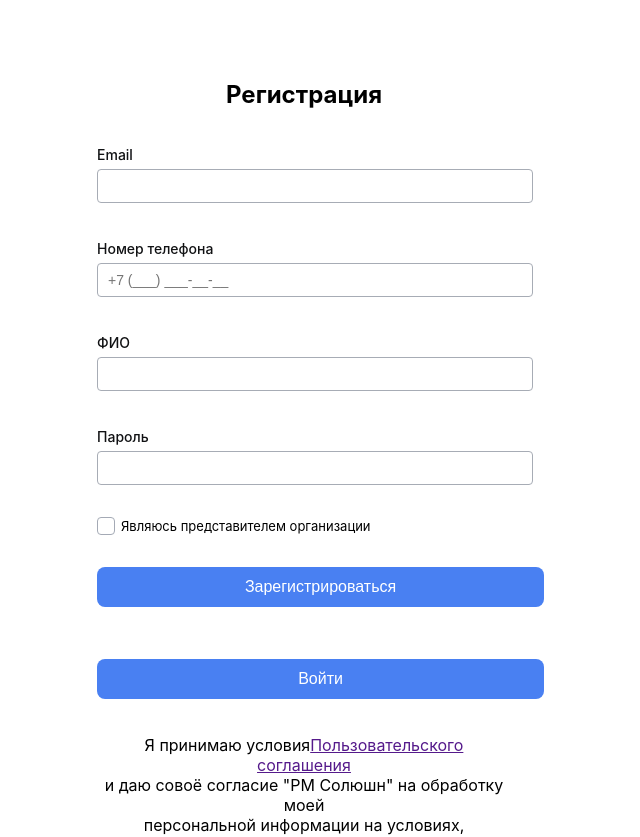
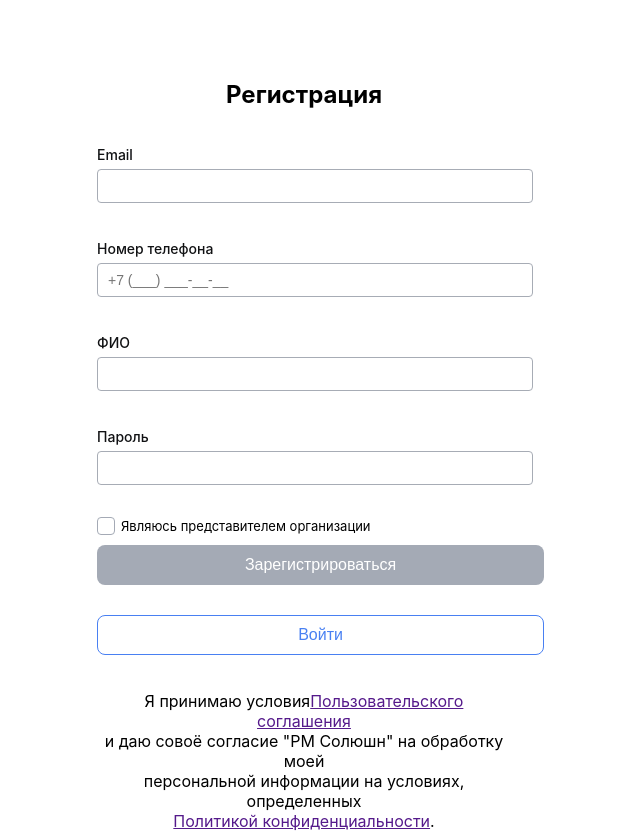
Before and after one commit to It-Shu/RMS, a React (Create React App) app: page /registration in a window 1280 px wide. Shown: the top 837 px of the page, without its empty margins (336-976 px from the left). Built offline with nearby package versions, Linux system fonts and the light colour scheme.

Commit message:
refactor

```diff
--- a/src/App.tsx
+++ b/src/App.tsx
@@ -12,7 +12,7 @@ function App() {
                 <Enter/>
             }/>
             <Route path={'/registration'} render={() =>
-                <Registration buttonTitle={'Зарегистрироваться'}/>
+                <Registration />
             }/>
             <Route path={'/data'} render={() =>
                 <OrganizationData/>
--- a/src/components/enter/Button/Button.tsx
+++ b/src/components/Button/Button.tsx
@@ -1,13 +1,14 @@
 import React from 'react';
-import styles from "../Enter.module.css";
+import styles from "../enter/Enter.module.css";
 
 type ButtonType = {
-    type?: 'submit' | 'reset' | 'button' | undefined;
+    type?: 'submit' | 'reset' | 'button'
     disabled?: boolean
     title: string
 }
 
 const Button = (props: ButtonType) => {
+
     return (
         <div>
             <button className={styles.button} type={props.type} disabled={props.disabled}>{props.title}</button>
--- a/src/components/enter/Enter.module.css
+++ b/src/components/enter/Enter.module.css
@@ -76,8 +76,8 @@
 
 .button {
     padding: 0;
-    border: none;
     outline: none;
+    /*border: none;*/
     height: 40px;
     width: 108%;
     font-style: normal;
@@ -87,15 +87,26 @@
     text-align: center;
     border-radius: 8px;
     cursor: pointer;
-    color: #fff;
-    background-color: #4980f2;
+    background-color: #fff;
+    border: 1px solid #4980f2;
+    color: #4980f2;
     transition: all .2s linear;
     margin-bottom: 20px;
 }
 
+.button:hover {
+    color: #fff;
+    background-color: #4980f2;
+}
+
+.button:active {
+    border-color: #00449a;
+}
+
 .button:disabled {
-    background-color: rgba(80, 77, 77, 0.82);
-    color: rgba(255, 255, 255, 0.68);
+    background-color: #a4aab5;
+    color: #fff;
+    border: none;
 }
 
 .titleOtherEnters {
--- a/src/components/enter/input/Input.tsx
+++ b/src/components/input/Input.tsx
@@ -1,6 +1,7 @@
 import React from 'react';
-import styles from "../Enter.module.css";
+import styles from "../enter/Enter.module.css";
 import {useFormik} from "formik";
+import Button from "../Button/Button";
 
 
 type InputTypes = {
@@ -18,6 +19,8 @@ type FormikErrorsType = {
 
 const Input = (props: InputTypes) => {
 
+
+
     // подключается библиотека formik для настройки валидации формы
     const formik = useFormik({
         initialValues: {
@@ -30,7 +33,7 @@ const Input = (props: InputTypes) => {
             const errors: FormikErrorsType = {};
             if (!values.email) {
                 errors.email = 'Введите email'
-            } else if (!/^[a-zA-Z0-9_.+-]+@[a-zA-Z0-9-]+\.[a-zA-Z0-9-.]+$/i.test(values.email)) {
+            } else if (!/^[a-zA-Z0-9_.+-]+@[a-zA-Z0-9-]+\.[a-zA-Z0-9-.]{2,4}$/i.test(values.email)) {
                 errors.email = 'Требуется ввести адрес электронной почты'
             }
             if (!values.password) {
@@ -57,6 +60,11 @@ const Input = (props: InputTypes) => {
             // formik.resetForm()
         }
     })
+
+    const disabledButton = () => {
+        return !(formik.values.email && formik.values.password);
+        // return !!(formik.errors.email && formik.errors.password);
+    }
 
     const getFormikFieldEmail = 'email'
     const getFormikFieldPassword ='password'
@@ -99,8 +107,9 @@ const Input = (props: InputTypes) => {
                 </div>
                 {formicError ()}
             </div>
+            {/*<Button title={'erer'} type={'button'} disabled={disabledButton()}/>*/}
+        </form>
 
-        </form>
     );
 };
 
--- a/src/components/registration/Registration.module.css
+++ b/src/components/registration/Registration.module.css
@@ -110,12 +110,11 @@
 }
 
 .buttonForm {
-    margin-top: 32px;
+    margin-top: 10px;
 }
 
 .button {
     padding: 0;
-    border: none;
     outline: none;
     height: 40px;
     width: 108%;
@@ -126,15 +125,27 @@
     text-align: center;
     border-radius: 8px;
     cursor: pointer;
-    color: #fff;
-    background-color: #4980f2;
+    background-color: #fff;
+    border: 1px solid #4980f2;
+    color: #4980f2;
+
     transition: all .2s linear;
     margin-bottom: 20px;
 }
 
+.button:hover {
+    color: #fff;
+    background-color: #4980f2;
+}
+
+.button:active {
+    border-color: #00449a;
+}
+
 .button:disabled {
-    background-color: rgba(80, 77, 77, 0.82);
-    color: rgba(255, 255, 255, 0.68);
+    background-color: #a4aab5;
+    color: #fff;
+    border: none;
 }
 
 
--- a/src/components/registration/Registration.tsx
+++ b/src/components/registration/Registration.tsx
@@ -1,10 +1,10 @@
 import React from 'react';
 import {NavLink} from 'react-router-dom';
 import styles from "./Registration.module.css";
-import Input from "../enter/input/Input";
+import Input from "../input/Input";
 
 type RegistrationPropsType = {
-    buttonTitle: string
+
 }
 
 const Registration = (props: RegistrationPropsType) => {
@@ -44,28 +44,8 @@ const Registration = (props: RegistrationPropsType) => {
                     {/* </button>*/}
 
                     <h1 className={styles.title}>Регистрация</h1>
-
                     <Input title={'Email'} type={'email'} />
-
-                    {/*<div className={styles.inputForm}>*/}
-                    {/*    <div className={styles.inputTitle}>*/}
-                    {/*        <label>Номер телефона</label>*/}
-                    {/*    </div>*/}
-                    {/*    <div className={styles.inputDiv}>*/}
-                    {/*        <input className={styles.input} type="tel"/>*/}
-                    {/*    </div>*/}
-                    {/*</div>*/}
-
                     <Input title={'Номер телефона'} type="tel" placeholder={"+7 (___) ___-__-__"}/>
-
-                    {/*<div className={styles.inputForm}>*/}
-                    {/*    <div className={styles.inputTitle}>*/}
-                    {/*        <label>ФИО</label>*/}
-                    {/*    </div>*/}
-                    {/*    <div className={styles.inputDiv}>*/}
-                    {/*        <input className={styles.input} type="text"/>*/}
-                    {/*    </div>*/}
-                    {/*</div>*/}
                     <Input title={'ФИО'} type={'name'}/>
                     <Input title={'Пароль'} type={'password'}/>
 
@@ -80,7 +60,7 @@ const Registration = (props: RegistrationPropsType) => {
 
                     <div className={styles.buttonForm}>
                         <NavLink to={'/data'}>
-                            <button className={styles.button} disabled={false}>{props.buttonTitle}</button>
+                            <button className={styles.button} disabled={true}>Зарегистрироваться</button>
                         </NavLink>
                     </div>
 
--- a/src/redusers/registration-reducer.ts
+++ b/src/redusers/registration-reducer.ts
@@ -20,3 +20,9 @@ export const setAC = () => {
 //ActionTypes
 
 type SetActionType = ReturnType<typeof setAC>
+
+// Thunk
+
+const createUser = () => {
+
+}
```
Also changed, not shown: src/api/Registration-api.ts (added, +54 -0 lines), src/components/enter/Enter.tsx (+7 -2 lines), src/redusers/enter-reducer.ts (+9 -2 lines).
